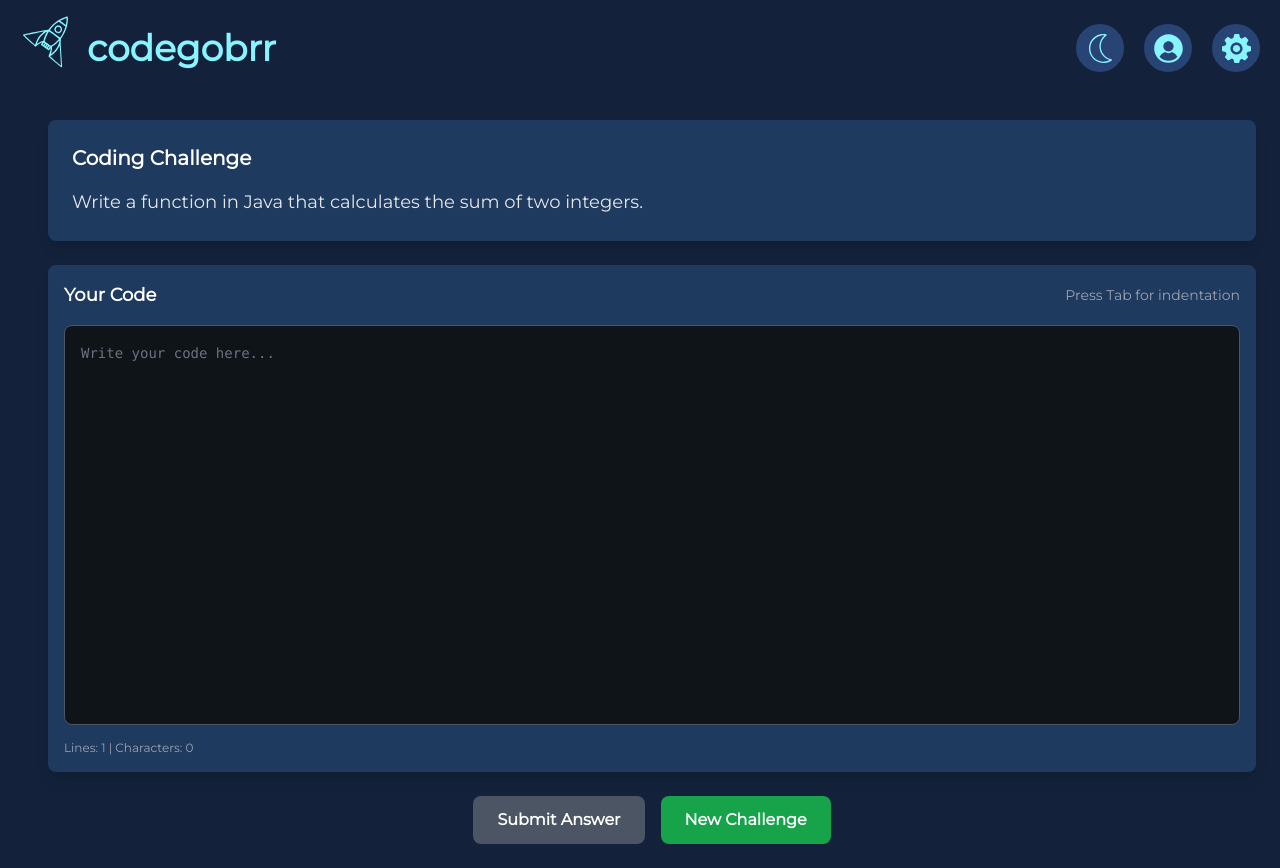
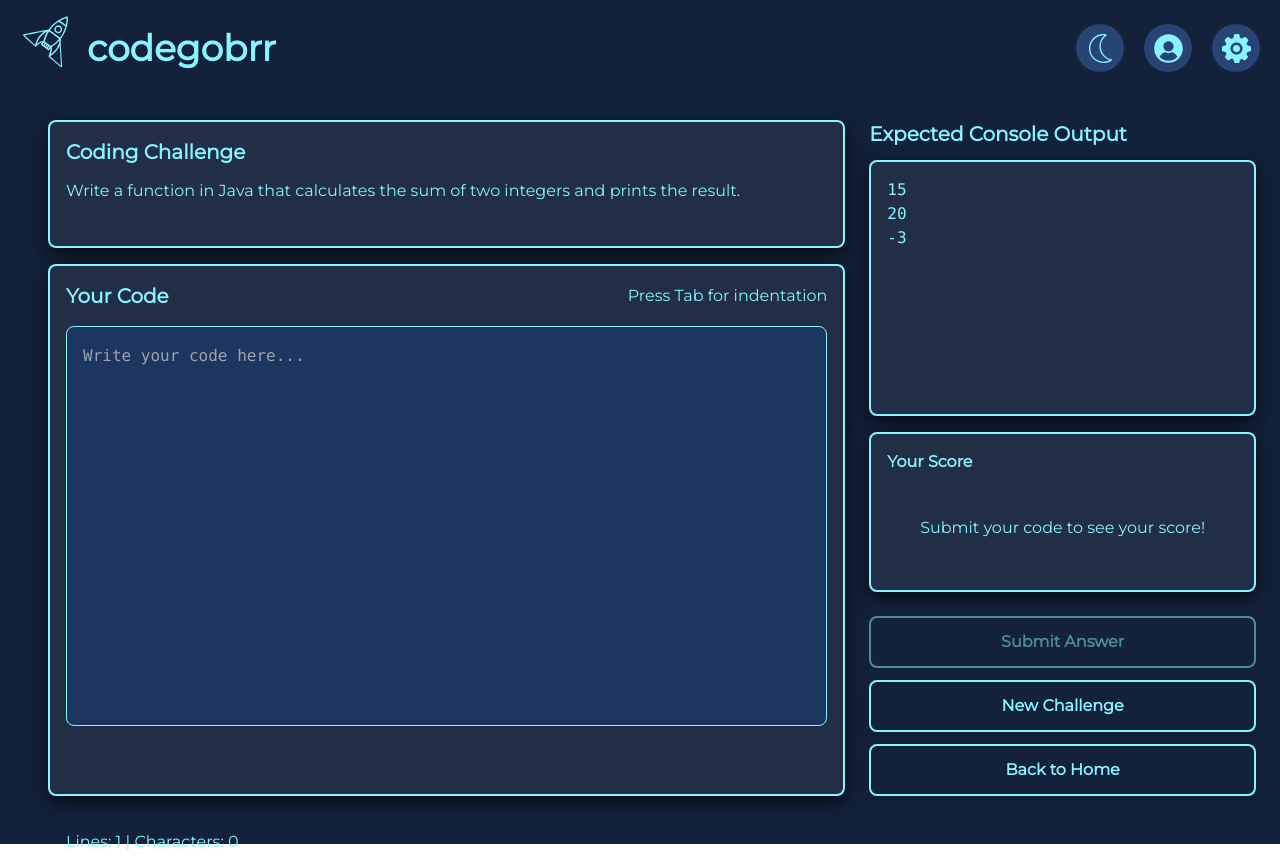
Before and after one commit to JavaBootcampJuly2025/Coderacer, a React (Create React App) app in the folder frontend/: page /gamemode in a window 1280 px wide. Built offline with nearby package versions, Linux system fonts and the light colour scheme.

Commit message:
implemented the suggested changes for the thinker game mode

```diff
--- a/frontend/src/App.css
+++ b/frontend/src/App.css
@@ -150,3 +150,7 @@ footer {
     font-size: 35px;
     font-weight: bold;
 }
+
+.strong-shadow {
+    box-shadow: 0 6px 20px rgba(0, 0, 0, 0.7); /* More intense and tighter shadow */
+}
--- a/frontend/src/components/CodeInputArea.jsx
+++ b/frontend/src/components/CodeInputArea.jsx
@@ -32,10 +32,10 @@ const CodeInputArea = ({
 
     return (
         <div className="code-input-container h-full">
-            <div className="bg-[#1E3A5F] rounded-lg p-4 h-full shadow-lg">
+            <div className="bg-[var(--sliderhover)] rounded-lg p-4 h-full strong-shadow border-2 border-[var(--accent)]">
                 <div className="flex justify-between items-center mb-4">
-                    <h3 className="text-lg font-semibold text-white">Your Code</h3>
-                    <div className="text-sm text-gray-400">
+                    <h3 className="text-xl font-bold text-[var(--text)]">Your Code</h3>
+                    <div className="text-base text-[var(--text)]">
                         Press Tab for indentation
                     </div>
                 </div>
@@ -51,23 +51,21 @@ const CodeInputArea = ({
                         onKeyDown={handleKeyDown}
                         placeholder="Write your code here..."
                         disabled={isSubmitted}
-                        className={`
-                            w-full h-96 p-4 bg-[#0F1419] text-gray-100
-                            border border-gray-600 rounded-lg resize-none
-                            font-mono text-sm leading-relaxed
-                            focus:outline-none focus:border-blue-500 focus:ring-1 focus:ring-blue-500
-                            disabled:bg-gray-800 disabled:cursor-not-allowed
-                            placeholder-gray-500
-                        `}
+                        className="w-full h-96 p-4 rounded-lg resize-none font-mono text-base leading-relaxed focus:outline-none disabled:cursor-not-allowed
+                                   focus:ring-2 focus:ring-[var(--accent)] focus:ring-offset-2 focus:ring-offset-[var(--background)]"
                         style={{
                             minHeight: '400px',
                             tabSize: 4,
-                            fontFamily: 'Monaco, Menlo, "Ubuntu Mono", monospace'
+                            fontFamily: 'Monaco, Menlo, "Ubuntu Mono", monospace',
+                            backgroundColor: 'var(--inbetween)', // Use 'inbetween' for shading
+                            color: 'var(--text)',
+                            border: '1px solid var(--accent)',
+                            borderRadius: '0.5rem'
                         }}
                     />
                 </div>
 
-                <div className="mt-2 text-xs text-gray-400">
+                <div className="mt-2 text-base text-[var(--text)]">
                     Lines: {userCode.split('\n').length} |
                     Characters: {userCode.length}
                 </div>
--- a/frontend/src/hooks/UseGameModeLogic.js
+++ b/frontend/src/hooks/UseGameModeLogic.js
@@ -1,54 +1,74 @@
 import { useState, useRef, useCallback } from 'react';
 
-// Sample coding prompts for different difficulty levels
+// Sample coding prompts for different difficulty levels (Java only)
 const CODING_PROMPTS = [
     {
         id: 1,
         difficulty: 'Easy',
-        prompt: 'Write a function in Java that calculates the sum of two integers.',
+        prompt: 'Write a function in Java that calculates the sum of two integers and prints the result.',
         language: 'java',
-        expectedKeywords: ['public', 'static', 'int', '+', 'return']
+        expectedKeywords: ['public', 'static', 'int', '+', 'System.out.println'],
+        expectedOutput: `15
+20
+-3`
     },
     {
         id: 2,
         difficulty: 'Easy',
         prompt: 'Create a Java method that prints "Hello, World!" to the console.',
         language: 'java',
-        expectedKeywords: ['public', 'static', 'void', 'main', 'System.out.println']
+        expectedKeywords: ['public', 'static', 'void', 'main', 'System.out.println'],
+        expectedOutput: `Hello, World!`
     },
     {
         id: 3,
         difficulty: 'Medium',
-        prompt: 'Write a Java method to reverse a given string.',
+        prompt: 'Write a Java method to reverse a given string and print the result.',
         language: 'java',
-        expectedKeywords: ['public', 'static', 'String', 'StringBuilder', 'reverse', 'return']
+        expectedKeywords: ['public', 'static', 'String', 'StringBuilder', 'reverse', 'System.out.println'],
+        expectedOutput: `olleh
+avaJ
+!dlroW`
     },
     {
         id: 4,
         difficulty: 'Medium',
-        prompt: 'Implement a Java function that checks if a number is prime.',
+        prompt: 'Implement a Java function that checks if a number is prime and prints true or false.',
         language: 'java',
-        expectedKeywords: ['public', 'static', 'boolean', 'for', '%', 'return']
+        expectedKeywords: ['public', 'static', 'boolean', 'for', '%', 'System.out.println'],
+        expectedOutput: `true
+false
+true
+false`
     },
     {
         id: 5,
         difficulty: 'Hard',
-        prompt: 'Write a Java method that implements binary search on a sorted array of integers.',
+        prompt: 'Write a Java method that implements binary search and prints the index of the found element.',
         language: 'java',
-        expectedKeywords: ['public', 'static', 'int', 'while', 'mid', 'return']
+        expectedKeywords: ['public', 'static', 'int', 'while', 'mid', 'System.out.println'],
+        expectedOutput: `2
+-1
+0
+4`
     },
     {
         id: 6,
         difficulty: 'Hard',
-        prompt: 'Create a Java class representing a simple BankAccount with methods for deposit and withdrawal.',
+        prompt: 'Create a Java class representing a simple BankAccount and print the balance after operations.',
         language: 'java',
-        expectedKeywords: ['public', 'class', 'private', 'double', 'deposit', 'withdraw', 'balance']
+        expectedKeywords: ['public', 'class', 'private', 'double', 'deposit', 'withdraw', 'System.out.println'],
+        expectedOutput: `100.0
+150.0
+120.0
+120.0`
     }
 ];
 
 const useGameModeLogic = () => {
     const [currentPrompt, setCurrentPrompt] = useState(CODING_PROMPTS[0].prompt);
     const [currentPromptData, setCurrentPromptData] = useState(CODING_PROMPTS[0]);
+    const [expectedOutput, setExpectedOutput] = useState(CODING_PROMPTS[0].expectedOutput);
     const [userCode, setUserCode] = useState('');
     const [isSubmitted, setIsSubmitted] = useState(false);
     const [submissionResult, setSubmissionResult] = useState(null);
@@ -72,16 +92,20 @@ const useGameModeLogic = () => {
         }
     }, [isSubmitted]);
 
-    // Simple code evaluation based on keywords and basic structure
+    // Enhanced code evaluation with console output focus
     const evaluateCode = useCallback((code, promptData) => {
         if (!code.trim()) {
             return {
                 success: false,
-                message: 'Please write some code before submitting.'
+                message: 'Please write some code before submitting.',
+                details: {
+                    structureScore: 0,
+                    outputScore: 0,
+                    totalScore: 0
+                }
             };
         }
 
-        const codeLines = code.toLowerCase().split('\n');
         const codeText = code.toLowerCase();
 
         // Check for expected keywords
@@ -97,15 +121,11 @@ const useGameModeLogic = () => {
         // Check for function/method declaration
         if (promptData.language === 'java' && (codeText.includes('public') || codeText.includes('private'))) {
             structureScore += 0.3;
-        } else if (promptData.language === 'python' && codeText.includes('def ')) {
-            structureScore += 0.3;
-        } else if (promptData.language === 'javascript' && (codeText.includes('function') || codeText.includes('=>'))) {
-            structureScore += 0.3;
         }
 
-        // Check for return statement
-        if (codeText.includes('return')) {
-            structureScore += 0.3;
+        // Check for print statements (important for console output)
+        if (codeText.includes('system.out.println') || codeText.includes('system.out.print')) {
+            structureScore += 0.4;
         }
 
         // Check for basic logic (loops, conditionals)
@@ -120,27 +140,39 @@ const useGameModeLogic = () => {
         const closeParens = (code.match(/\)/g) || []).length;
 
         if (openBraces === closeBraces && openParens === closeParens) {
-            structureScore += 0.2;
+            structureScore += 0.1;
         }
 
-        const totalScore = (keywordScore * 0.6) + (structureScore * 0.4);
+        // Simplified output scoring based on structure
+        const outputScore = keywordScore * 100;
 
-        if (totalScore >= 0.7) {
-            return {
-                success: true,
-                message: `Great job! Your code looks good. Score: ${Math.round(totalScore * 100)}%`
-            };
-        } else if (totalScore >= 0.4) {
-            return {
-                success: false,
-                message: `Good attempt! Try to include more of the required elements. Score: ${Math.round(totalScore * 100)}%`
-            };
+        // Combine scores: 60% structure, 40% output
+        const finalStructureScore = Math.round((keywordScore * 0.6 + structureScore * 0.4) * 100);
+        const finalOutputScore = Math.round(outputScore);
+        const totalScore = Math.round(finalStructureScore * 0.6 + finalOutputScore * 0.4);
+
+        const success = totalScore >= 70;
+
+        let message;
+        if (totalScore >= 90) {
+            message = 'Excellent work! Your solution should produce the expected output.';
+        } else if (totalScore >= 70) {
+            message = 'Good job! Your solution meets the requirements.';
+        } else if (totalScore >= 50) {
+            message = 'Good attempt! Make sure to include print statements for console output.';
         } else {
-            return {
-                success: false,
-                message: `Keep trying! Make sure your code addresses the prompt requirements. Score: ${Math.round(totalScore * 100)}%`
-            };
+            message = 'Keep trying! Focus on the required elements and console output.';
         }
+
+        return {
+            success,
+            message,
+            details: {
+                structureScore: finalStructureScore,
+                outputScore: finalOutputScore,
+                totalScore
+            }
+        };
     }, []);
 
     // Handle code submission
@@ -159,6 +191,7 @@ const useGameModeLogic = () => {
 
         setCurrentPrompt(newPromptData.prompt);
         setCurrentPromptData(newPromptData);
+        setExpectedOutput(newPromptData.expectedOutput);
         setUserCode('');
         setIsSubmitted(false);
         setSubmissionResult(null);
@@ -172,6 +205,7 @@ const useGameModeLogic = () => {
     return {
         currentPrompt,
         currentPromptData,
+        expectedOutput,
         userCode,
         isSubmitted,
         submissionResult,
--- a/frontend/src/pages/GameMode.js
+++ b/frontend/src/pages/GameMode.js
@@ -9,6 +9,7 @@ const GameMode = () => {
     const {
         currentPrompt,
         userCode,
+        expectedOutput,
         isSubmitted,
         submissionResult,
         containerRef,
@@ -25,21 +26,25 @@ const GameMode = () => {
     };
 
     return (
-        <div className="home-wrapper min-h-screen bg-[#13223A] flex flex-col font-montserrat">
+        <div className="home-wrapper min-h-screen bg-[var(--background)] flex flex-col font-montserrat">
             <Header />
             <div className="main-body flex-1 flex flex-col p-6">
+                {/* Main Content Area - Split Layout */}
+                <div className="content-grid flex-1 grid grid-cols-3 gap-6 mb-6">
+                    {/* Left Side - Prompt and Code Input (2/3 width) */}
+                    <div className="left-panel flex flex-col col-span-2 h-full">
                         {/* Prompt Display Area */}
-                <div className="prompt-section mb-6">
-                    <div className="bg-[#1E3A5F] rounded-lg p-6 shadow-lg">
-                        <h2 className="text-xl font-semibold text-white mb-4">Coding Challenge</h2>
-                        <p className="text-gray-200 text-lg leading-relaxed">
+                        <div className="prompt-section mb-4 h-32">
+                            <div className="bg-[var(--sliderhover)] rounded-lg p-4 strong-shadow border-2 border-[var(--accent)] h-full">
+                                <h2 className="text-xl font-bold text-[var(--text)] mb-3">Coding Challenge</h2>
+                                <p className="text-base text-[var(--text)] leading-relaxed overflow-y-auto">
                                     {currentPrompt}
                                 </p>
                             </div>
                         </div>
 
                         {/* Code Input Area */}
-                <div className="code-input-section flex-1 mb-6">
+                        <div className="code-input-section flex-1">
                             <CodeInputArea
                                 userCode={userCode}
                                 containerRef={containerRef}
@@ -48,42 +53,80 @@ const GameMode = () => {
                                 isSubmitted={isSubmitted}
                             />
                         </div>
+                    </div>
 
-                {/* Submission Result */}
-                {isSubmitted && submissionResult && (
-                    <div className="result-section mb-6">
-                        <div className={`rounded-lg p-4 ${
-                            submissionResult.success
-                                ? 'bg-green-900/30 border border-green-500'
-                                : 'bg-red-900/30 border border-red-500'
-                        }`}>
-                            <h3 className={`font-semibold mb-2 ${
-                                submissionResult.success ? 'text-green-400' : 'text-red-400'
-                            }`}>
-                                {submissionResult.success ? 'Success!' : 'Try Again'}
-                            </h3>
-                            <p className="text-gray-200">{submissionResult.message}</p>
+                    {/* Right Side - Expected Output, Score, and Controls (1/3 width) */}
+                    <div className="right-panel flex flex-col col-span-1 h-full">
+                        {/* Expected Console Output */}
+                        <div className="expected-output-section mb-8 h-64"> {}
+                            <h3 className="text-xl font-bold text-[var(--text)] mb-3">Expected Console Output</h3>
+                            <div className="expected-output-content h-full">
+                                <pre className="text-base text-[var(--text)] font-mono whitespace-pre-wrap p-4 bg-[var(--sliderhover)] rounded-lg border-2 border-[var(--accent)] strong-shadow h-full overflow-y-auto">
+                                    {expectedOutput || 'No expected output available for this challenge.'}
+                                </pre>
+                            </div>
+                        </div>
+
+                        {/* Submission Result - Always visible, static size */}
+                        <div className="result-section mt-6 h-40"> {}
+                            <div className={`rounded-lg p-4 bg-[var(--sliderhover)] border-2 border-[var(--accent)] strong-shadow h-full flex flex-col`}>
+                                <h3 className={`font-bold mb-2 text-[var(--text)]`}>Your Score</h3> {}
+                                <div className="flex-1 flex flex-col justify-center">
+                                    {isSubmitted && submissionResult ? (
+                                        <>
+                                            <p className="text-sm text-[var(--text)] mb-2">{submissionResult.message}</p>
+                                            {submissionResult.details && (
+                                                <div className="grid grid-cols-3 gap-2 text-sm text-[var(--text)]">
+                                                    <div className="text-center">
+                                                        <p className="font-bold text-xs">Structure</p>
+                                                        <p className="text-base">{submissionResult.details.structureScore}%</p>
+                                                    </div>
+                                                    <div className="text-center">
+                                                        <p className="font-bold text-xs">Output</p>
+                                                        <p className="text-base">{submissionResult.details.outputScore}%</p>
+                                                    </div>
+                                                    <div className="text-center">
+                                                        <p className="font-bold text-xs">Total</p>
+                                                        <p className="text-base font-bold">{submissionResult.details.totalScore}%</p>
                                                     </div>
                                                 </div>
                                             )}
+                                        </>
+                                    ) : (
+                                        <p className="text-base text-[var(--text)] text-center">Submit your code to see your score!</p>
+                                    )}
+                                </div>
+                            </div>
+                        </div>
 
-                {/* Action Buttons */}
-                <div className="action-buttons flex gap-4 justify-center">
+                        {/* Action Buttons - Right Side */}
+                        <div className="action-buttons-right flex flex-col gap-3 flex-1 mt-6"> {/* Added mt-6 for separation from score box */}
                             <button
                                 onClick={handleSubmit}
                                 disabled={!userCode.trim() || isSubmitted}
-                        className="px-6 py-3 bg-blue-600 hover:bg-blue-700 disabled:bg-gray-600 disabled:cursor-not-allowed text-white font-semibold rounded-lg transition-colors duration-200"
+                                className="w-full px-6 py-3 bg-[var(--background)] border-2 border-[var(--accent)] text-[var(--accent)] font-bold rounded-lg transition-all duration-200 shadow-lg
+                                           hover:bg-[var(--accent)] hover:text-[var(--background)] hover:border-[var(--accent)]
+                                           disabled:opacity-50 disabled:cursor-not-allowed"
                             >
                                 Submit Answer
                             </button>
 
                             <button
                                 onClick={generateNewPrompt}
-                        className="px-6 py-3 bg-green-600 hover:bg-green-700 text-white font-semibold rounded-lg transition-colors duration-200"
+                                className="w-full px-6 py-3 bg-[var(--background)] border-2 border-[var(--accent)] text-[var(--accent)] font-bold rounded-lg transition-all duration-200 shadow-lg
+                                           hover:bg-[var(--accent)] hover:text-[var(--background)] hover:border-[var(--accent)]"
                             >
                                 New Challenge
                             </button>
-
+                            <button
+                                onClick={handleBackToHome}
+                                className="w-full px-6 py-3 bg-[var(--background)] border-2 border-[var(--accent)] text-[var(--accent)] font-bold rounded-lg transition-all duration-200 shadow-lg
+                                           hover:bg-[var(--accent)] hover:text-[var(--background)] hover:border-[var(--accent)]"
+                            >
+                                Back to Home
+                            </button>
+                        </div>
+                    </div>
                 </div>
             </div>
         </div>
```
Lines whose indentation alone changed are shown as unchanged.
